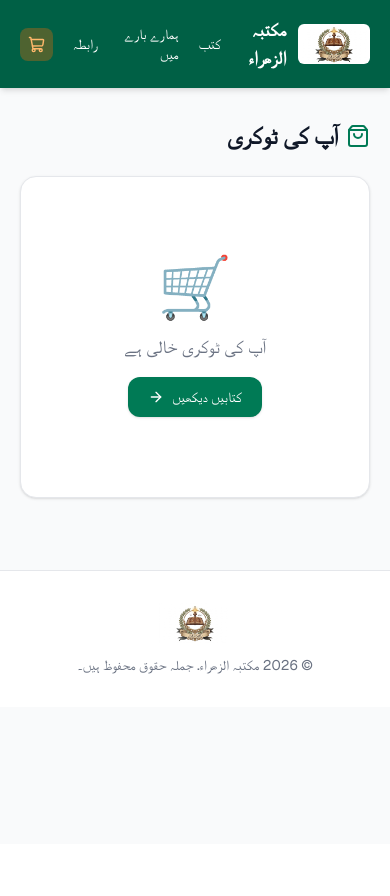
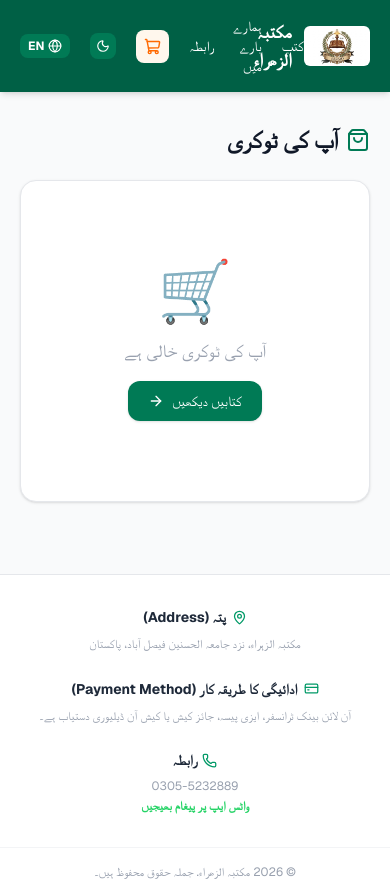
Before and after one commit to shafiullh32743-afk/-maktaba-al-zahra, a Next.js app: page /cart in a window 390 px wide. Before the commit the page ends 844 px from the top, so only its background shows below. Built offline with nearby package versions, Linux system fonts and the light colour scheme.

Commit message:
add cart icon to cart page header and remove home link

```diff
--- a/app/cart/page.tsx
+++ b/app/cart/page.tsx
@@ -2,12 +2,23 @@
 
 import { useState, useEffect } from "react";
 import Link from "next/link";
-import { Trash2, Minus, Plus, MessageCircle, ShoppingBag, ShoppingCart, ArrowRight } from "lucide-react";
+import { Trash2, Minus, Plus, MessageCircle, ShoppingBag, ShoppingCart, ArrowRight, MapPin, CreditCard, Globe, Moon, Sun, Phone } from "lucide-react";
 import { getCart, removeFromCart, updateQty, clearCart, CartItem } from "@/lib/cart";
 
 export default function CartPage() {
+  const [lang, setLang] = useState<"ur" | "en">("ur");
+  const [darkMode, setDarkMode] = useState(false);
   const [cart, setCart] = useState<CartItem[]>([]);
   const [loaded, setLoaded] = useState(false);
+
+  useEffect(() => {
+    const saved = localStorage.getItem("maktaba-dark-mode");
+    if (saved === "true") setDarkMode(true);
+  }, []);
+
+  useEffect(() => {
+    localStorage.setItem("maktaba-dark-mode", darkMode ? "true" : "false");
+  }, [darkMode]);
 
   useEffect(() => {
     setCart(getCart());
@@ -21,6 +32,55 @@
       window.removeEventListener("storage", refresh);
     };
   }, []);
+
+  const t = {
+    ur: {
+      navBooks: "کتب",
+      navHome: "ہوم",
+      navAbout: "ہمارے بارے میں",
+      navContact: "رابطہ",
+      cartTitle: "آپ کی ٹوکری",
+      clearCart: "ٹوکری خالی کریں",
+      emptyCart: "آپ کی ٹوکری خالی ہے",
+      viewBooks: "کتابیں دیکھیں",
+      priceNotSet: "قیمت درج نہیں",
+      totalPrice: "کل مجموعی قیمت (تخمینی)",
+      checkoutWhatsApp: "واٹس ایپ پر آرڈر مکمل کریں",
+      checkoutNote: "آرڈر مکمل کرنے کے لیے آپ کو واٹس ایپ پر بھیجا جائے گا جہاں آپ اپنا پتہ اور تفصیلات بتا سکیں گے",
+      address: "پتہ (Address)",
+      addressDetails: "مکتبہ الزہراء، نزد جامعہ الحسنین فیصل آباد، پاکستان",
+      paymentTitle: "ادائیگی کا طریقہ کار (Payment Method)",
+      paymentDetails: "آن لائن بینک ٹرانسفر، ایزی پیسہ، جائز کیش یا کیش آن ڈیلیوری دستیاب ہے۔",
+      contactLabel: "رابطہ",
+      waMessage: "واٹس ایپ پر پیغام بھیجیں",
+      footerDesc: "آن لائن اسلامک بک سٹور جہاں تمام دینی، علمی و ادبی کتب مناسب قیمت پر دستیاب ہیں۔",
+      copyright: "© 2026 مكتبہ الزھراء. جملہ حقوق محفوظ ہیں۔",
+      loading: "لوڈ ہو رہا ہے...",
+    },
+    en: {
+      navBooks: "Books",
+      navHome: "Home",
+      navAbout: "About",
+      navContact: "Contact",
+      cartTitle: "Your Cart",
+      clearCart: "Clear Cart",
+      emptyCart: "Your cart is empty",
+      viewBooks: "View Books",
+      priceNotSet: "Price Not Set",
+      totalPrice: "Estimated Total Price",
+      checkoutWhatsApp: "Complete Order on WhatsApp",
+      checkoutNote: "You will be redirected to WhatsApp to share your delivery address and details",
+      address: "Address",
+      addressDetails: "Maktaba Al-Zahra, Near Jamia Al-Hasanain, Faisalabad, Pakistan",
+      paymentTitle: "Payment Method",
+      paymentDetails: "Online Bank Transfer, Easypaisa, JazzCash, or Cash on Delivery available.",
+      contactLabel: "Contact",
+      waMessage: "Send a WhatsApp message",
+      footerDesc: "Online Islamic bookstore offering religious and literary books at affordable prices.",
+      copyright: "© 2026 Maktaba Al-Zahra. All rights reserved.",
+      loading: "Loading...",
+    },
+  }[lang];
 
   const total = cart.reduce((sum, item) => sum + (item.price || 0) * item.qty, 0);
 
@@ -43,23 +103,23 @@
 
   const handleCheckout = () => {
     if (cart.length === 0) return;
-    let message = "السلام علیکم! میں یہ کتابیں خریدنا چاہتا ہوں:\n\n";
+    let message = lang === "ur" ? "السلام علیکم! میں یہ کتابیں خریدنا چاہتا ہوں:\n\n" : "Assalam-o-Alaikum! I want to order these books:\n\n";
     cart.forEach((item, i) => {
-      message += `${i + 1}. ${item.title} — مقدار: ${item.qty}`;
-      if (item.price) message += ` — قیمت: Rs ${(item.price * item.qty).toLocaleString()}`;
+      message += `${i + 1}. ${item.title} — ${lang === "ur" ? "مقدار" : "Qty"}: ${item.qty}`;
+      if (item.price) message += ` — ${lang === "ur" ? "قیمت" : "Price"}: Rs ${(item.price * item.qty).toLocaleString()}`;
       message += "\n";
     });
     if (total > 0) {
-      message += `\nکل مجموعی قیمت: Rs ${total.toLocaleString()}`;
+      message += `\n${lang === "ur" ? "کل مجموعی قیمت" : "Total"}: Rs ${total.toLocaleString()}`;
     }
     const url = "https://wa.me/923055232889?text=" + encodeURIComponent(message);
     window.open(url, "_blank");
   };
 
   return (
-    <main dir="rtl" className="min-h-screen bg-gray-50 font-sans">
+    <main dir={lang === "ur" ? "rtl" : "ltr"} className={`min-h-screen font-sans transition-colors ${darkMode ? "bg-gray-950 text-gray-100" : "bg-gray-50 text-gray-900"}`}>
       {/* ہیڈر */}
-      <header className="bg-emerald-800 text-white sticky top-0 z-30 shadow-md">
+      <header className={`sticky top-0 z-30 shadow-md text-white ${darkMode ? "bg-gray-900" : "bg-emerald-800"}`}>
         <div className="max-w-5xl mx-auto px-5 py-4 flex items-center justify-between">
           <Link href="/" className="flex items-center gap-3">
             <img src="/logo.jpg" alt="مكتبہ الزھراء" className="h-10 w-auto rounded-md" />
@@ -67,26 +127,42 @@
           </Link>
 
           <nav className="flex items-center gap-5 text-sm font-medium">
-                       <Link href="/shop" className="hover:text-emerald-200 transition">
-              کتب
+            <Link href="/shop" className="hover:text-emerald-200 transition">
+              {t.navBooks}
             </Link>
             <Link href="/about" className="hover:text-emerald-200 transition">
-              ہمارے بارے میں
+              {t.navAbout}
             </Link>
             <Link href="/contact" className="hover:text-emerald-200 transition">
-              رابطہ
+              {t.navContact}
             </Link>
             <Link
               href="/cart"
-              className="relative flex items-center justify-center rounded-lg bg-orange-500/30 transition p-2"
+              className={`relative flex items-center justify-center rounded-lg transition p-2 ${
+                darkMode ? "bg-orange-500/20 text-orange-400" : "bg-orange-50 text-orange-500"
+              }`}
             >
-              <ShoppingCart size={17} className="text-orange-300" />
+              <ShoppingCart size={17} />
               {cart.length > 0 && (
                 <span className="absolute -top-1.5 -left-1.5 bg-rose-500 text-white text-[10px] font-bold rounded-full w-5 h-5 flex items-center justify-center ring-2 ring-emerald-800">
                   {cart.length}
                 </span>
               )}
             </Link>
+            <button
+              onClick={() => setDarkMode(!darkMode)}
+              className={`flex items-center justify-center rounded-lg transition p-1.5 ${darkMode ? "bg-gray-700 hover:bg-gray-600" : "bg-emerald-700 hover:bg-emerald-600"}`}
+              title={darkMode ? "لائٹ موڈ" : "ڈارک موڈ"}
+            >
+              {darkMode ? <Sun size={14} /> : <Moon size={14} />}
+            </button>
+            <button
+              onClick={() => setLang(lang === "ur" ? "en" : "ur")}
+              className={`flex items-center gap-1 rounded-lg transition px-2 py-1 text-xs font-bold ${darkMode ? "bg-gray-700 hover:bg-gray-600" : "bg-emerald-700 hover:bg-emerald-600"}`}
+            >
+              <Globe size={14} />
+              {lang === "ur" ? "EN" : "اردو"}
+            </button>
           </nav>
         </div>
       </header>
@@ -94,31 +170,31 @@
       {/* مین مواد */}
       <section className="max-w-3xl mx-auto px-5 py-8">
         <div className="flex items-center justify-between mb-6">
-          <h1 className="text-2xl font-bold text-gray-900 flex items-center gap-2">
+          <h1 className="text-2xl font-bold flex items-center gap-2">
             <ShoppingBag className="text-emerald-700" size={24} />
-            آپ کی ٹوکری
+            {t.cartTitle}
           </h1>
           {cart.length > 0 && (
             <button
               onClick={handleClear}
               className="text-xs font-medium text-rose-600 hover:underline"
             >
-              ٹوکری خالی کریں
+              {t.clearCart}
             </button>
           )}
         </div>
 
         {!loaded ? (
-          <div className="py-16 text-center text-gray-400 text-sm">لوڈ ہو رہا ہے...</div>
+          <div className="py-16 text-center text-gray-400 text-sm">{t.loading}</div>
         ) : cart.length === 0 ? (
-          <div className="flex flex-col items-center justify-center py-20 text-center bg-white rounded-2xl border border-gray-200 shadow-sm">
+          <div className={`flex flex-col items-center justify-center py-20 text-center rounded-2xl border shadow-sm ${darkMode ? "bg-gray-900 border-gray-800" : "bg-white border-gray-200"}`}>
             <span className="text-6xl mb-4">🛒</span>
-            <p className="text-gray-500 text-lg mb-4">آپ کی ٹوکری خالی ہے</p>
+            <p className="text-gray-400 text-lg mb-4">{t.emptyCart}</p>
             <Link
               href="/shop"
               className="inline-flex items-center gap-2 rounded-xl bg-emerald-700 text-white px-5 py-2.5 hover:bg-emerald-800 transition shadow-sm text-sm font-medium"
             >
-              کتابیں دیکھیں <ArrowRight size={16} />
+              {t.viewBooks} <ArrowRight size={16} />
             </Link>
           </div>
         ) : (
@@ -127,9 +203,9 @@
               {cart.map((item) => (
                 <div
                   key={item.id}
-                  className="bg-white rounded-2xl border border-gray-200 shadow-sm p-4 flex items-center gap-4"
+                  className={`rounded-2xl border shadow-sm p-4 flex items-center gap-4 ${darkMode ? "bg-gray-900 border-gray-800" : "bg-white border-gray-200"}`}
                 >
-                  <div className="w-16 h-16 shrink-0 rounded-xl bg-gradient-to-br from-amber-50 to-amber-100 flex items-center justify-center border border-amber-200 overflow-hidden">
+                  <div className={`w-16 h-16 shrink-0 rounded-xl flex items-center justify-center border overflow-hidden ${darkMode ? "bg-gray-800 border-gray-700" : "bg-gradient-to-br from-amber-50 to-amber-100 border-amber-200"}`}>
                     {item.image_url ? (
                       <img src={item.image_url} alt={item.title} className="w-full h-full object-cover" />
                     ) : (
@@ -138,19 +214,19 @@
                   </div>
 
                   <div className="flex-1 min-w-0">
-                    <p className="font-bold text-gray-800 text-sm line-clamp-1">{item.title}</p>
+                    <p className={`font-bold text-sm line-clamp-1 ${darkMode ? "text-gray-100" : "text-gray-800"}`}>{item.title}</p>
                     <p className="text-xs text-gray-400 mt-0.5">{item.author}</p>
                     {item.price ? (
-                      <p className="text-sm font-bold text-emerald-700 mt-1">Rs {item.price.toLocaleString()}</p>
+                      <p className="text-sm font-bold text-emerald-500 mt-1">Rs {item.price.toLocaleString()}</p>
                     ) : (
-                      <p className="text-xs text-gray-400 italic mt-1">قیمت درج نہیں</p>
+                      <p className="text-xs text-gray-400 italic mt-1">{t.priceNotSet}</p>
                     )}
                   </div>
 
-                  <div className="flex items-center gap-2 bg-gray-50 rounded-lg border border-gray-200 px-1.5 py-1">
+                  <div className={`flex items-center gap-2 rounded-lg border px-1.5 py-1 ${darkMode ? "bg-gray-800 border-gray-700" : "bg-gray-50 border-gray-200"}`}>
                     <button
                       onClick={() => handleQtyChange(item.id, -1)}
-                      className="p-1 rounded-md hover:bg-gray-200 text-gray-600 disabled:opacity-30"
+                      className="p-1 rounded-md hover:bg-gray-600/20 text-gray-400 disabled:opacity-30"
                       disabled={item.qty <= 1}
                     >
                       <Minus size={13} />
@@ -158,7 +234,7 @@
                     <span className="text-sm font-semibold w-5 text-center">{item.qty}</span>
                     <button
                       onClick={() => handleQtyChange(item.id, 1)}
-                      className="p-1 rounded-md hover:bg-gray-200 text-gray-600"
+                      className="p-1 rounded-md hover:bg-gray-600/20 text-gray-400"
                     >
                       <Plus size={13} />
                     </button>
@@ -166,7 +242,7 @@
 
                   <button
                     onClick={() => handleRemove(item.id)}
-                    className="p-2 rounded-lg text-rose-500 hover:bg-rose-50 transition"
+                    className="p-2 rounded-lg text-rose-500 hover:bg-rose-500/10 transition"
                   >
                     <Trash2 size={16} />
                   </button>
@@ -175,11 +251,11 @@
             </div>
 
             {/* ٹوٹل اور چیک آؤٹ */}
-            <div className="mt-6 bg-white rounded-2xl border border-gray-200 shadow-sm p-5">
+            <div className={`mt-6 rounded-2xl border shadow-sm p-5 ${darkMode ? "bg-gray-900 border-gray-800" : "bg-white border-gray-200"}`}>
               {total > 0 && (
                 <div className="flex items-center justify-between mb-4 text-sm">
-                  <span className="text-gray-500">کل مجموعی قیمت (تخمینی)</span>
-                  <span className="font-extrabold text-lg text-emerald-700">Rs {total.toLocaleString()}</span>
+                  <span className="text-gray-400">{t.totalPrice}</span>
+                  <span className="font-extrabold text-lg text-emerald-500">Rs {total.toLocaleString()}</span>
                 </div>
               )}
               <button
@@ -187,21 +263,47 @@
                 className="w-full flex items-center justify-center gap-2 rounded-xl bg-[#25D366] text-white py-3 font-semibold hover:bg-[#20BD5A] transition shadow-sm"
               >
                 <MessageCircle size={18} />
-                واٹس ایپ پر آرڈر مکمل کریں
+                {t.checkoutWhatsApp}
               </button>
               <p className="text-[11px] text-gray-400 text-center mt-3">
-                آرڈر مکمل کرنے کے لیے آپ کو واٹس ایپ پر بھیجا جائے گا جہاں آپ اپنا پتہ اور تفصیلات بتا سکیں گے
+                {t.checkoutNote}
               </p>
             </div>
           </>
         )}
       </section>
 
-      {/* فوٹر */}
-      <footer className="border-t border-gray-200 bg-white mt-10">
-        <div className="max-w-5xl mx-auto px-5 py-8 flex flex-col items-center gap-3">
-          <img src="/logo.jpg" alt="مكتبہ الزھراء" className="h-10 w-auto opacity-90" />
-          <p className="text-gray-500 text-sm text-center">© 2026 مكتبہ الزھراء. جملہ حقوق محفوظ ہیں۔</p>
+      {/* فوٹر (پتہ اور ادائیگی کے طریقہ کار کے ساتھ) */}
+      <footer className={`border-t mt-10 ${darkMode ? "border-gray-800 bg-gray-900" : "border-gray-200 bg-white"}`}>
+        <div className="max-w-5xl mx-auto px-5 py-8 grid grid-cols-1 md:grid-cols-3 gap-6 text-sm">
+          <div className="text-center md:text-right">
+            <h4 className={`font-bold mb-2 flex items-center justify-center md:justify-start gap-1.5 ${darkMode ? "text-gray-100" : "text-gray-800"}`}>
+              <MapPin size={15} className="text-emerald-600" /> {t.address}
+            </h4>
+            <p className="text-xs text-gray-400 leading-relaxed">{t.addressDetails}</p>
+          </div>
+
+          <div className="text-center md:text-right">
+            <h4 className={`font-bold mb-2 flex items-center justify-center md:justify-start gap-1.5 ${darkMode ? "text-gray-100" : "text-gray-800"}`}>
+              <CreditCard size={15} className="text-emerald-600" /> {t.paymentTitle}
+            </h4>
+            <p className="text-xs text-gray-400 leading-relaxed">{t.paymentDetails}</p>
+          </div>
+
+          <div className="text-center md:text-right">
+            <h4 className={`font-bold mb-2 flex items-center justify-center md:justify-start gap-1.5 ${darkMode ? "text-gray-100" : "text-gray-800"}`}>
+              <Phone size={15} className="text-emerald-600" /> {t.contactLabel}
+            </h4>
+            <a href="tel:+923055232889" dir="ltr" className="text-xs text-gray-400 hover:text-emerald-600 block">
+              0305-5232889
+            </a>
+            <a href="https://wa.me/923055232889" target="_blank" rel="noopener noreferrer" className="text-xs text-[#25D366] font-semibold mt-1 inline-block">
+              {t.waMessage}
+            </a>
+          </div>
+        </div>
+        <div className={`border-t py-4 text-center text-xs text-gray-400 ${darkMode ? "border-gray-800" : "border-gray-100"}`}>
+          <p>{t.copyright}</p>
         </div>
       </footer>
     </main>
```
